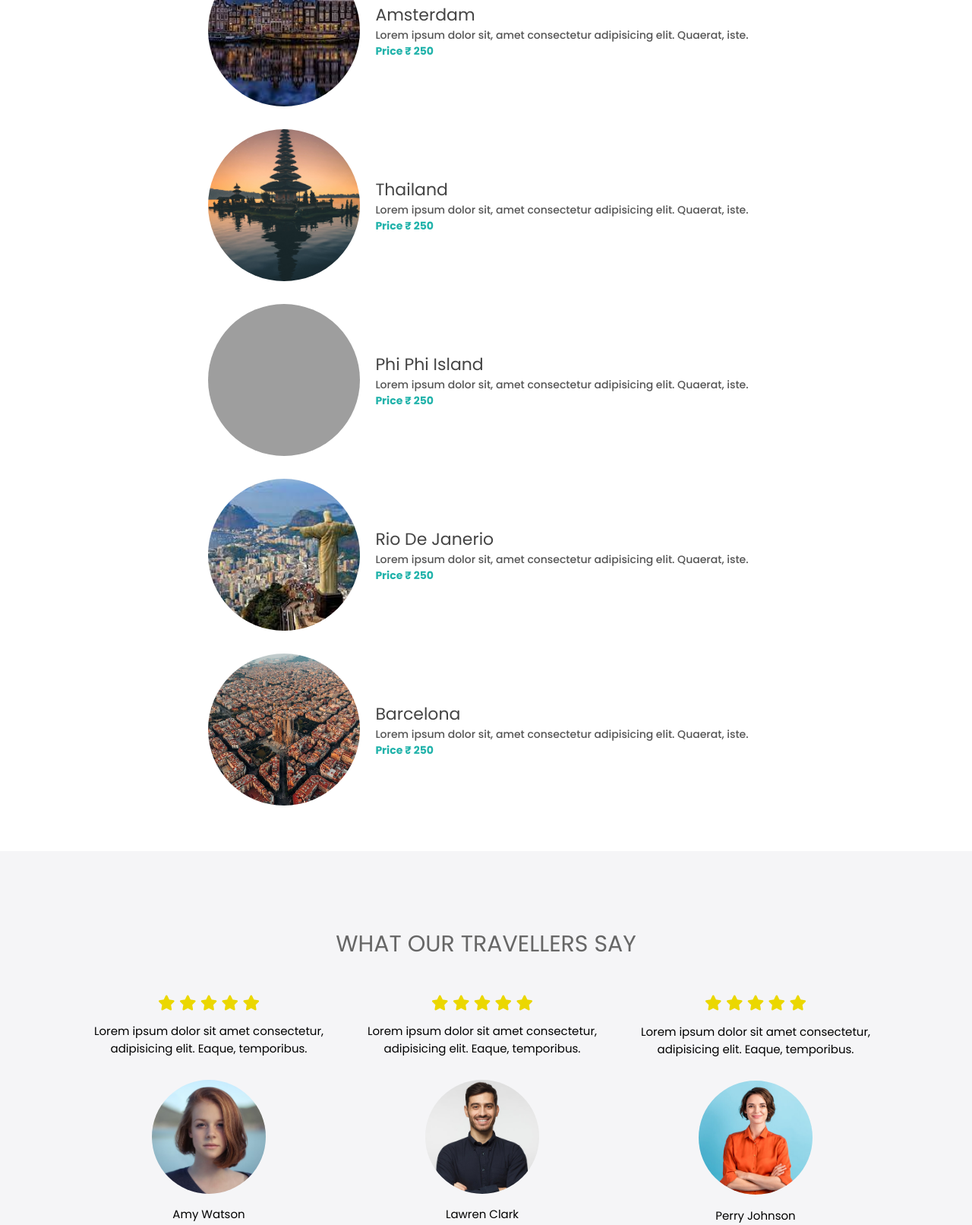
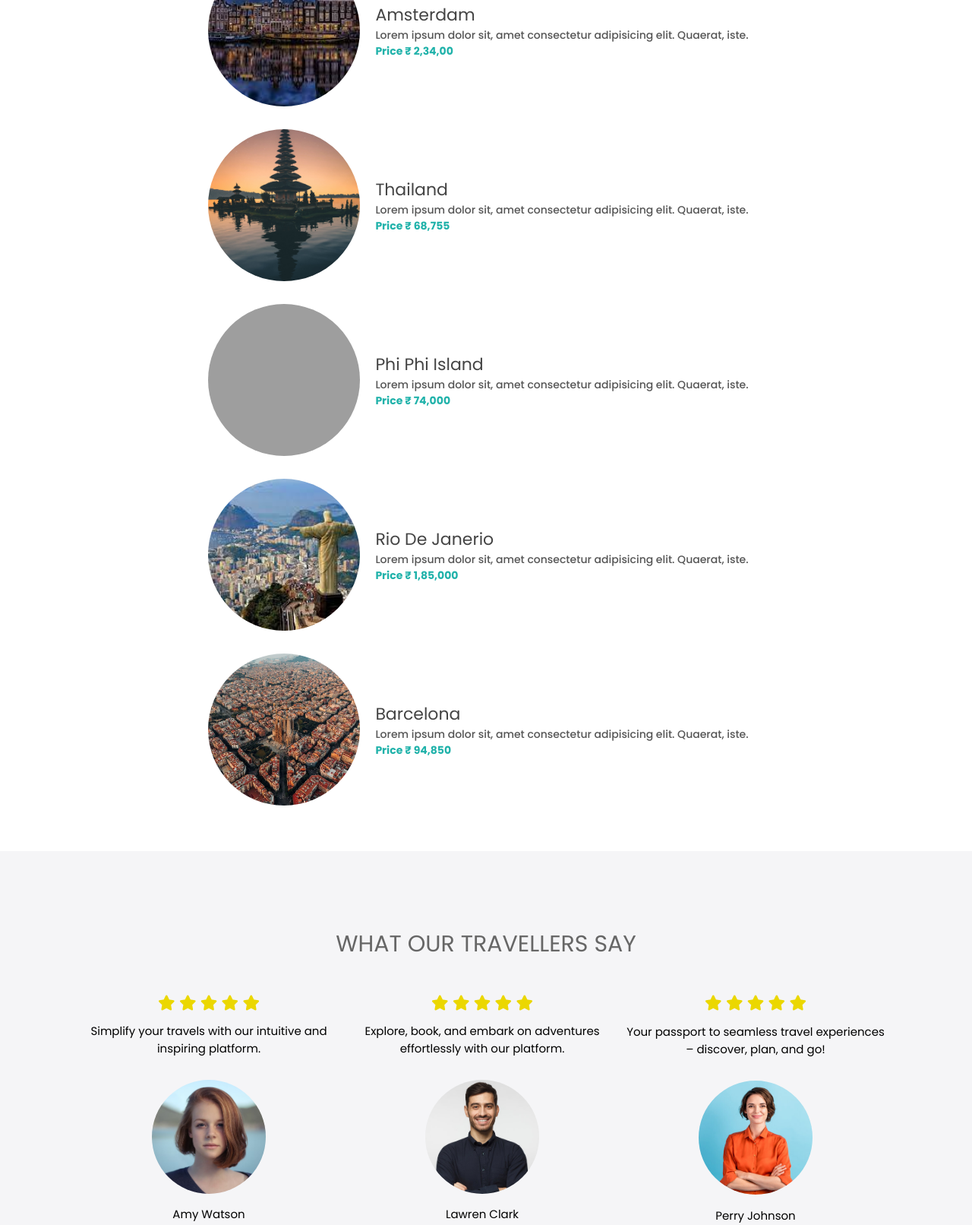
Before and after one commit to palakz-simform/CSS-FlexBox-and-responsive-web-design, a plain HTML site: page index.html in a window 1280 px wide. Shown: the part 2673-4285 px from the top of the page at 76% size. Drawn offline with Linux system fonts and the light colour scheme; grey boxes are pictures that could not be loaded; files whose address does not match are found by name; a web font is replaced by a local one.

Commit message:
refactor: price change

```diff
--- a/index.html
+++ b/index.html
@@ -109,7 +109,7 @@
                 <div class="place-description">
                     <div class="place-title">Venice</div>
                     <p>Lorem ipsum dolor sit, amet consectetur adipisicing elit. Quaerat, iste.</p>
-                    <p class="place-price">Price &#8377; 250</p>
+                    <p class="place-price">Price &#8377; 1,38,000</p>
                 </div>
             </div>
             <div class="place-item">
@@ -119,7 +119,7 @@
                 <div class="place-description">
                     <div class="place-title">London</div>
                     <p>Lorem ipsum dolor sit, amet consectetur adipisicing elit. Quaerat, iste.</p>
-                    <p class="place-price">Price &#8377; 250</p>
+                    <p class="place-price">Price &#8377; 2,05,000</p>
                 </div>
             </div>
             <div class="place-item">
@@ -129,7 +129,7 @@
                 <div class="place-description">
                     <div class="place-title">Maldives</div>
                     <p>Lorem ipsum dolor sit, amet consectetur adipisicing elit. Quaerat, iste.</p>
-                    <p class="place-price">Price &#8377; 250</p>
+                    <p class="place-price">Price &#8377; 90,255</p>
                 </div>
             </div>
             <div class="place-item">
@@ -139,7 +139,7 @@
                 <div class="place-description">
                     <div class="place-title">Amsterdam</div>
                     <p>Lorem ipsum dolor sit, amet consectetur adipisicing elit. Quaerat, iste.</p>
-                    <p class="place-price">Price &#8377; 250</p>
+                    <p class="place-price">Price &#8377; 2,34,00</p>
                 </div>
             </div>
             <div class="place-item">
@@ -149,7 +149,7 @@
                 <div class="place-description">
                     <div class="place-title">Thailand</div>
                     <p>Lorem ipsum dolor sit, amet consectetur adipisicing elit. Quaerat, iste.</p>
-                    <p class="place-price">Price &#8377; 250</p>
+                    <p class="place-price">Price &#8377; 68,755</p>
                 </div>
             </div>
             <div class="place-item">
@@ -159,7 +159,7 @@
                 <div class="place-description">
                     <div class="place-title">Phi Phi Island</div>
                     <p>Lorem ipsum dolor sit, amet consectetur adipisicing elit. Quaerat, iste.</p>
-                    <p class="place-price">Price &#8377; 250</p>
+                    <p class="place-price">Price &#8377; 74,000</p>
                 </div>
             </div>
             <div class="place-item">
@@ -169,7 +169,7 @@
                 <div class="place-description">
                     <div class="place-title">Rio De Janerio</div>
                     <p>Lorem ipsum dolor sit, amet consectetur adipisicing elit. Quaerat, iste.</p>
-                    <p class="place-price">Price &#8377; 250</p>
+                    <p class="place-price">Price &#8377; 1,85,000</p>
                 </div>
             </div>
             <div class="place-item">
@@ -179,7 +179,7 @@
                 <div class="place-description">
                     <div class="place-title">Barcelona</div>
                     <p>Lorem ipsum dolor sit, amet consectetur adipisicing elit. Quaerat, iste.</p>
-                    <p class="place-price">Price &#8377; 250</p>
+                    <p class="place-price">Price &#8377; 94,850</p>
                 </div>
             </div>
         </div>
@@ -196,7 +196,7 @@
                     <i class="fa-solid fa-star" style="color: #ebd700;"></i>
                     <i class="fa-solid fa-star" style="color: #ebd700;"></i>
                 </div>
-                <div class="testimonial-content">Lorem ipsum dolor sit amet consectetur, adipisicing elit. Eaque, temporibus.</div>
+                <div class="testimonial-content">Simplify your travels with our intuitive and inspiring platform.</div>
                 <div class="testimonial-img"><img src="./img/person1.jpg" alt="person1"/></div>
                 <div class="name">Amy Watson</div>
                 <hr class="border">
@@ -209,7 +209,7 @@
                     <i class="fa-solid fa-star" style="color: #ebd700;"></i>
                     <i class="fa-solid fa-star" style="color: #ebd700;"></i>
                 </div>
-                <div class="testimonial-content">Lorem ipsum dolor sit amet consectetur, adipisicing elit. Eaque, temporibus.</div>
+                <div class="testimonial-content">Explore, book, and embark on adventures effortlessly with our platform.</div>
                 <div class="testimonial-img"><img src="./img/person2.jpg" alt="person2" /></div>
                 <div class="name">Lawren Clark</div>
                 <hr class="border">
@@ -222,7 +222,7 @@
                     <i class="fa-solid fa-star" style="color: #ebd700;"></i>
                     <i class="fa-solid fa-star" style="color: #ebd700;"></i>
                 </div>
-                <div class="testimonial-content">Lorem ipsum dolor sit amet consectetur, adipisicing elit. Eaque, temporibus.</div>
+                <div class="testimonial-content">Your passport to seamless travel experiences – discover, plan, and go!</div>
                 <div class="testimonial-img"><img src="./img/person3.jpg" alt="person3" /></div>
                 <div class="name">Perry Johnson</div>
             </div>
```
